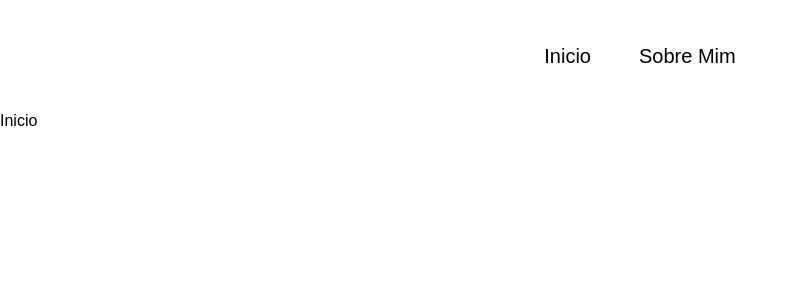
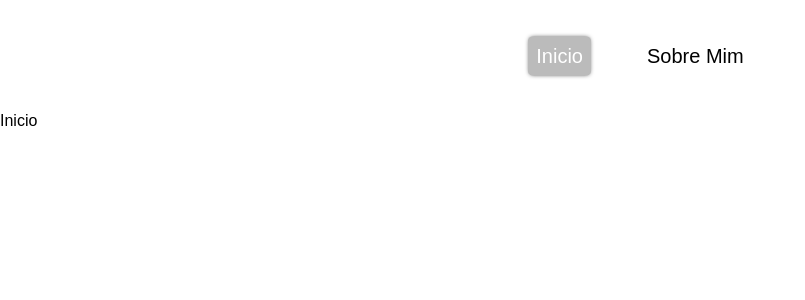
Before and after one commit to matheuscassioli/react-router-dom--6, a React (Create React App) app: page / in a window 1280 px wide. Shown: the top 300 px of the page, without its empty margins (0-805 px from the left). Built offline with nearby package versions, Linux system fonts and the light colour scheme.

Commit message:
buildando pathame

```diff
--- a/public/index.html
+++ b/public/index.html
@@ -2,16 +2,12 @@
 <html lang="en">
   <head>
     <meta charset="utf-8" />
-    <link rel="icon" href="%PUBLIC_URL%/favicon.ico" />
     <meta name="viewport" content="width=device-width, initial-scale=1" />
     <meta name="theme-color" content="#000000" />
     <meta
       name="description"
       content="Web site created using create-react-app"
     />
-    <link rel="apple-touch-icon" href="%PUBLIC_URL%/logo192.png" />
-    <link rel="manifest" href="%PUBLIC_URL%/manifest.json" />
-
     <title>React-Router-Dom</title>
   </head>
   <body>
--- a/src/Componentes/Menu/Menu.module.css
+++ b/src/Componentes/Menu/Menu.module.css
@@ -9,6 +9,15 @@
 .link {
     font-size: 1.25rem;
     line-height: 1.5rem;
+    padding: .5rem;
+    border-radius: 10%;
+    color: black;
+}
+
+.linkLocalizacao{
+    background-color: rgba(128, 128, 128, 0.539);
+    color: white;
+    box-shadow: 0 0 5px -2px black;
 }
 
 @media (max-width: 744px) {
--- a/src/Componentes/Menu/Menu.nav.json
+++ b/src/Componentes/Menu/Menu.nav.json
@@ -1,10 +1,12 @@
 [{
     "id": "1",
     "route" :"Inicio",
+    "routePath" :"/",
     "path": "/"
 },
 {
     "id": "2",
     "route" :"Sobre Mim",
-    "path": "/sobremim"
+    "routePath" :"/sobremim",
+        "path": "/sobremim"
 }]
--- a/src/Componentes/Menu/index.js
+++ b/src/Componentes/Menu/index.js
@@ -1,17 +1,24 @@
 import React from 'react'
-import { Link } from 'react-router-dom'
+import { Link, useLocation } from 'react-router-dom'
 import styles from "./Menu.module.css"
 import infoNavMenu from "./Menu.nav.json"
 
 export default function Menu() {
+    const location = useLocation();
+
     return (
-       <header>
-         <nav className={styles.navegacao}>
-                { Object.keys(infoNavMenu).map((key, i) =>
-                        <Link to={infoNavMenu[key].path}  className={styles.link} key={i} >{infoNavMenu[key].route}</Link>
-                    )
+        <header>
+            <nav className={styles.navegacao}>
+                {Object.keys(infoNavMenu).map((key, i) =>
+                    <Link to={infoNavMenu[key].path} className={
+                        `${styles.link}
+                         ${location.pathname === infoNavMenu[key].routePath ? styles.linkLocalizacao : ''}`}
+                        key={i} >
+                        {infoNavMenu[key].route}
+                    </Link>
+                )
                 }
-        </nav>
-       </header>
+            </nav>
+        </header>
     )
 }
```
